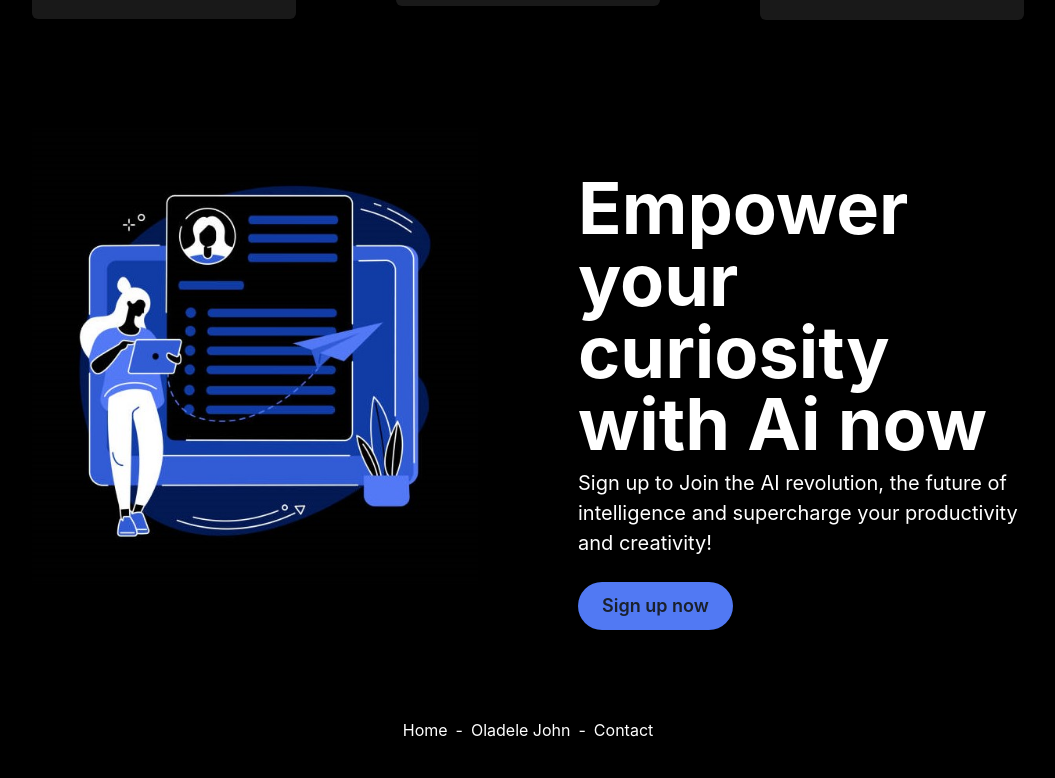
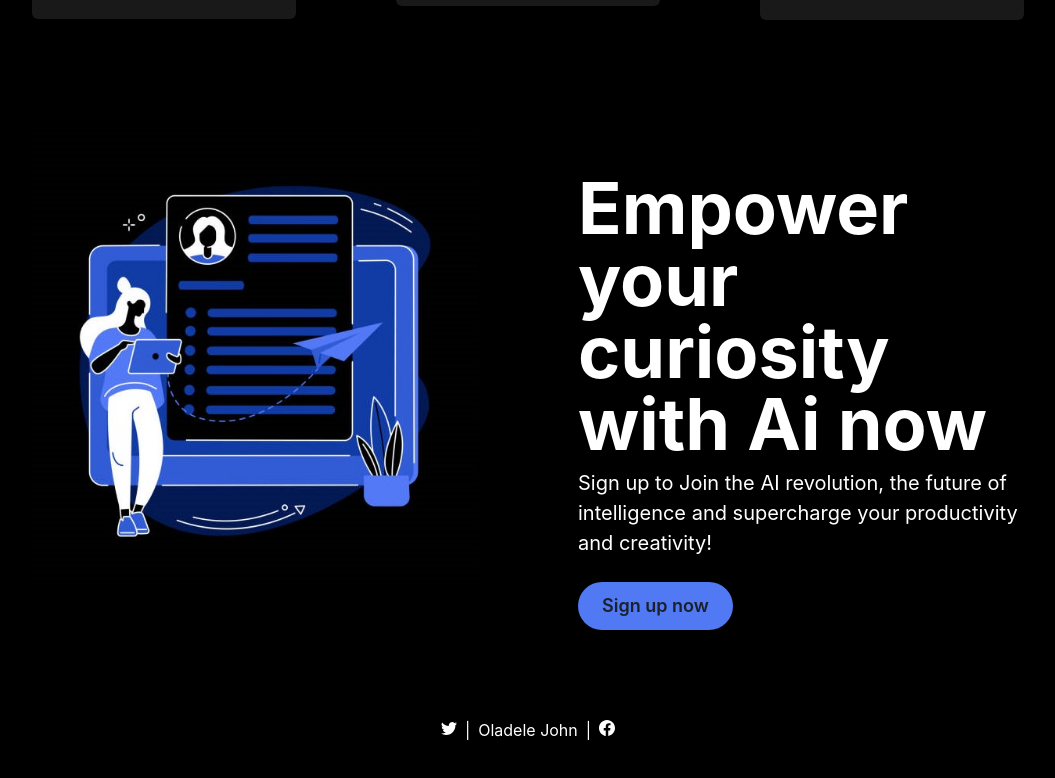
Before and after one commit to Jhon-crypt/wizardAi, a React (Vite) app: page / in a window 1280 px wide. Shown: the part 1207-1985 px from the top of the page, without its empty margins (112-1167 px from the left). Built offline with nearby package versions, Linux system fonts and the light colour scheme.

Commit message:
Updated footer

```diff
--- a/src/components/footer.tsx
+++ b/src/components/footer.tsx
@@ -4,6 +4,8 @@ import {
     BreadcrumbLink,
     Center
 } from '@chakra-ui/react'
+import { Icon } from '@chakra-ui/icons';
+import { BsTwitter,BsFacebook } from "react-icons/bs";
 
 function Footer() {
 
@@ -11,9 +13,9 @@ function Footer() {
 
         <>
             <Center>
-                <Breadcrumb separator='-' color="white">
+                <Breadcrumb separator='|' color="white">
                     <BreadcrumbItem>
-                        <BreadcrumbLink href='#'>Home</BreadcrumbLink>
+                        <BreadcrumbLink href='#'><Icon as={BsTwitter}></Icon></BreadcrumbLink>
                     </BreadcrumbItem>
 
                     <BreadcrumbItem>
@@ -21,7 +23,7 @@ function Footer() {
                     </BreadcrumbItem>
 
                     <BreadcrumbItem >
-                        <BreadcrumbLink href='#'>Contact</BreadcrumbLink>
+                        <BreadcrumbLink href='#'><Icon as={BsFacebook}></Icon></BreadcrumbLink>
                     </BreadcrumbItem>
                 </Breadcrumb>
             </Center>
```
